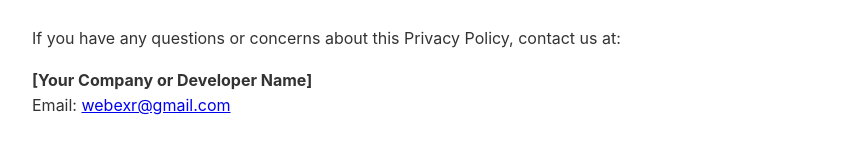
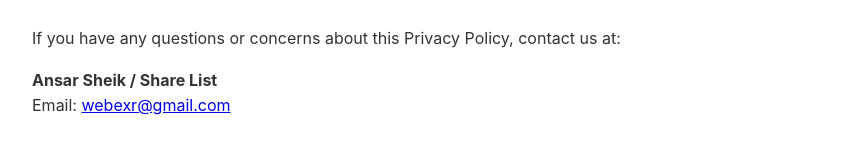
Before and after one commit to ansarsheik/sharelistweb, a plain HTML site: page privacy.html in a window 1280 px wide. Shown: the part 2052-2212 px from the top of the page, without its empty margins (208-1065 px from the left). Drawn offline with Linux system fonts and the light colour scheme.

Commit message:
Update privacy.html

```diff
--- a/privacy.html
+++ b/privacy.html
@@ -114,7 +114,7 @@
     <h2>8. Contact Us</h2>
     <p>If you have any questions or concerns about this Privacy Policy, contact us at:</p>
     <p>
-      <strong>[Your Company or Developer Name]</strong><br>
+      <strong>Ansar Sheik / Share List</strong><br>
       Email: <a href="mailto:webexr@gmail.com">webexr@gmail.com</a><br>
 
     </p>
```
